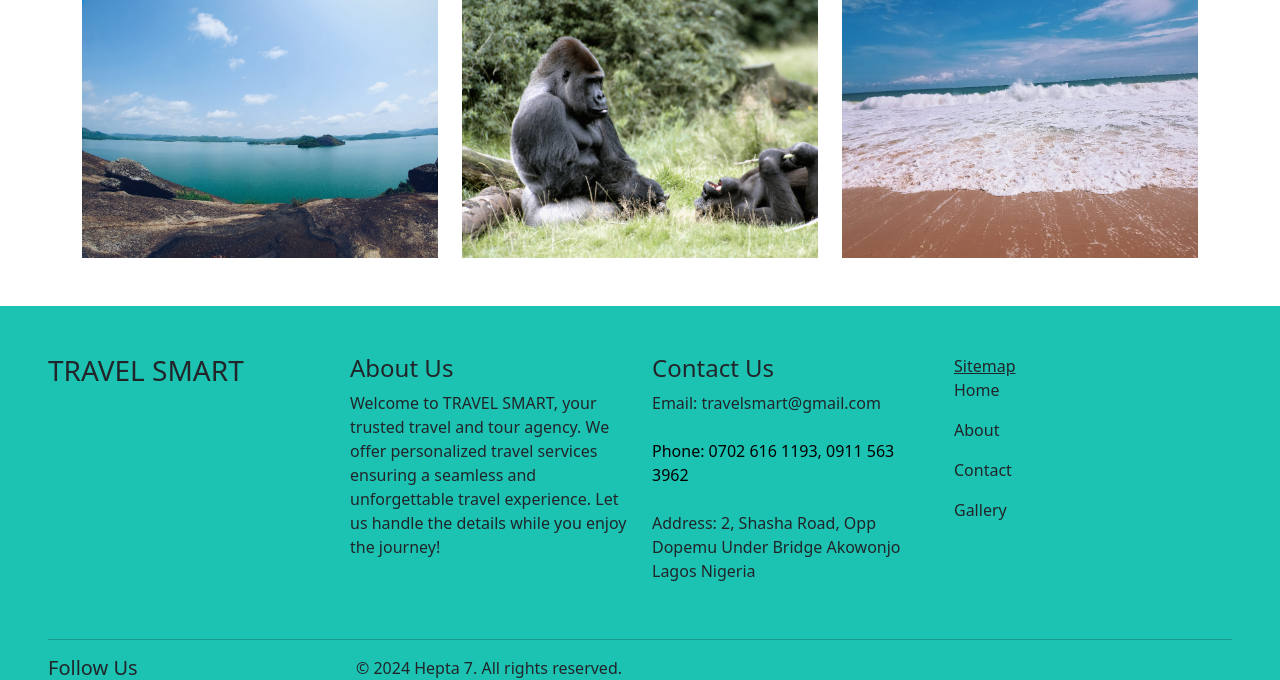
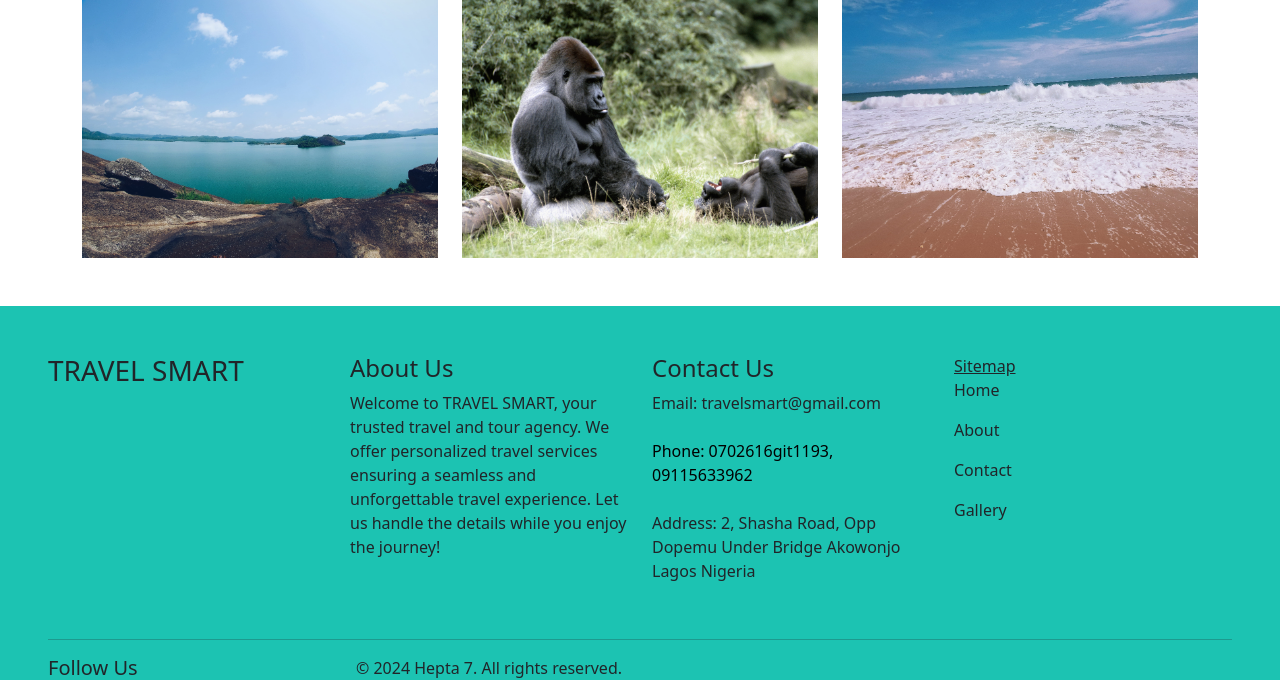
Before and after one commit to Ibthecoder/AptechAkwjTravelSmart, a plain HTML site: page index.html in a window 1280 px wide. Shown: the part 5978-6658 px from the top of the page. Drawn offline with nearby package versions, Linux system fonts and the light colour scheme.

Commit message:
new update

```diff
--- a/index.html
+++ b/index.html
@@ -1756,7 +1756,7 @@
         <h4>Contact Us</h4>
         <ul class="list-unstyled">
           <li>Email: travelsmart@gmail.com</li><br>
-          <li class="text-dark" style="color: black !important;">Phone: 0702 616 1193, 0911 563 3962</li><br>
+          <li class="text-dark" style="color: black !important;">Phone: 0702616git1193, 09115633962</li><br>
           <li>Address: 2, Shasha Road, Opp Dopemu Under Bridge Akowonjo Lagos Nigeria</li><br>
         </ul>
       </div>
```
